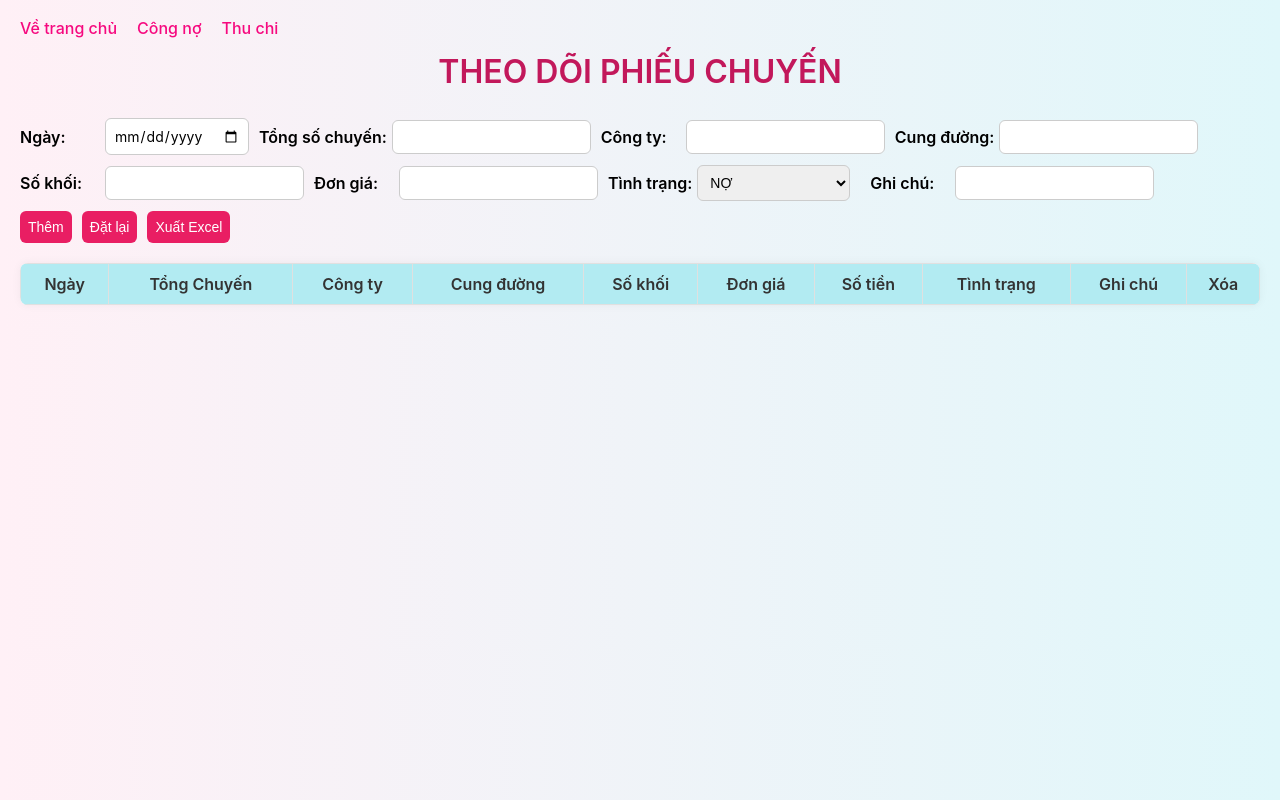
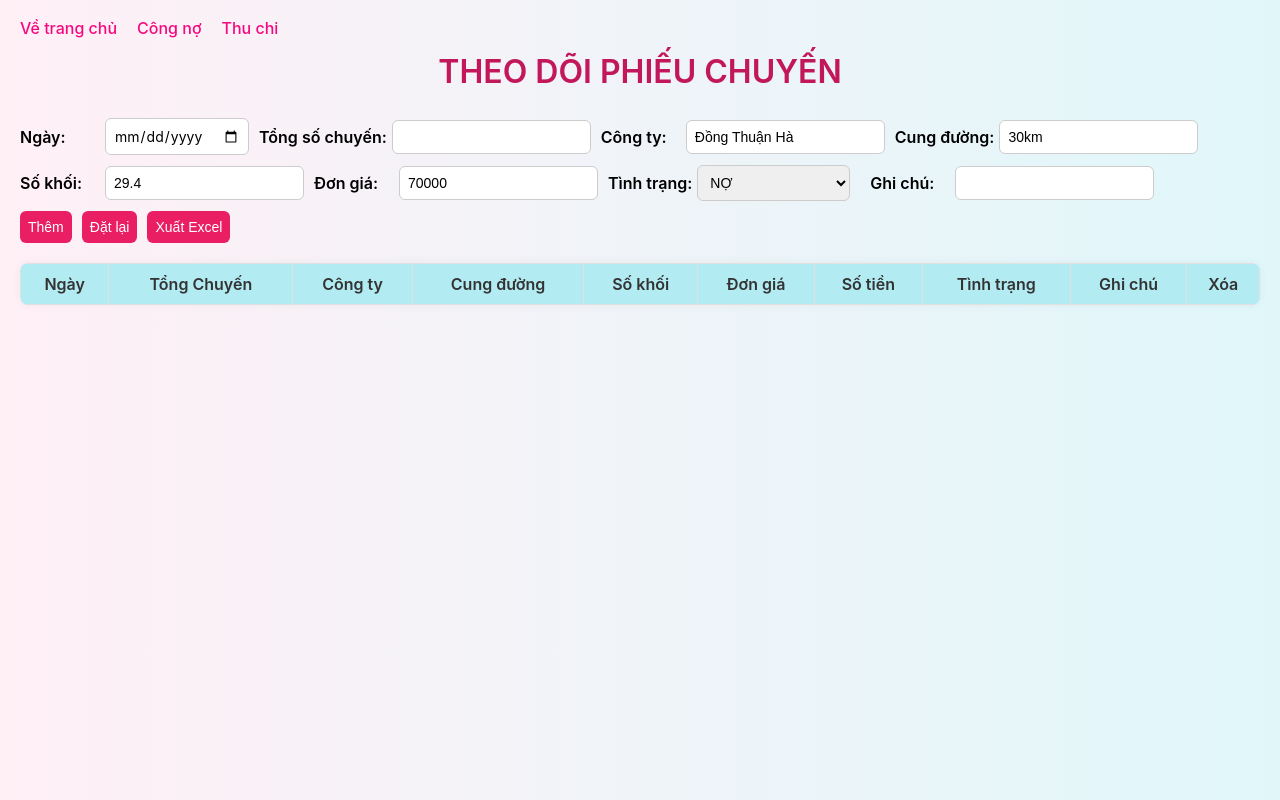
Before and after one commit to thltt/TCAPP3, a website: page src/views/phieuchuyen.html in a window 1280 px wide. Drawn offline with Linux system fonts and the light colour scheme; no server answers.

Commit message:
suamacdinh

```diff
--- a/src/public/mainPhieuchuyen.js
+++ b/src/public/mainPhieuchuyen.js
@@ -135,6 +135,7 @@ async function deleteTrip(id) {
 // Xóa/Reset input
 function clearInputs() {
   document.querySelectorAll("input, select").forEach((el) => (el.value = ""));
+  document.getElementById("tinhTrangInput").value = "NỢ";
   document.getElementById("paidAmountContainer").innerHTML = "";
 }
 
--- a/src/views/phieuchuyen.html
+++ b/src/views/phieuchuyen.html
@@ -34,22 +34,22 @@
 
       <div class="input-group">
         <label for="congTyInput">Công ty:</label>
-        <input type="text" id="congTyInput" />
+        <input type="text" id="congTyInput" value="Đồng Thuận Hà" />
       </div>
 
       <div class="input-group">
         <label for="cungDuongInput">Cung đường:</label>
-        <input type="text" id="cungDuongInput" />
+        <input type="text" id="cungDuongInput" value="30km" />
       </div>
 
       <div class="input-group">
         <label for="soKhoiInput">Số khối:</label>
-        <input type="number" id="soKhoiInput" step="0.1" />
+        <input type="number" id="soKhoiInput" step="0.1" value="29.4" />
       </div>
 
       <div class="input-group">
         <label for="donGiaInput">Đơn giá:</label>
-        <input type="number" id="donGiaInput" step="1000" />
+        <input type="number" id="donGiaInput" step="1000" value="70000" />
       </div>
 
       <div class="input-group">
```
